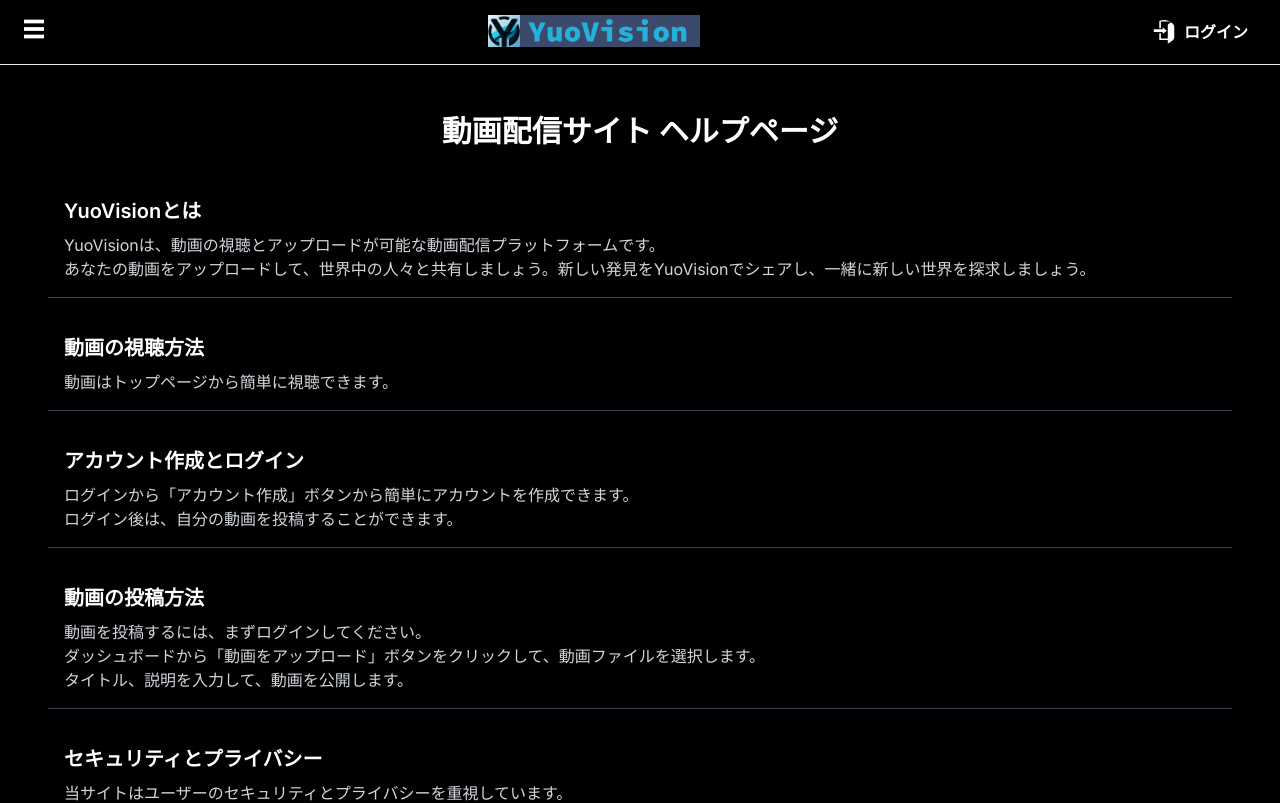
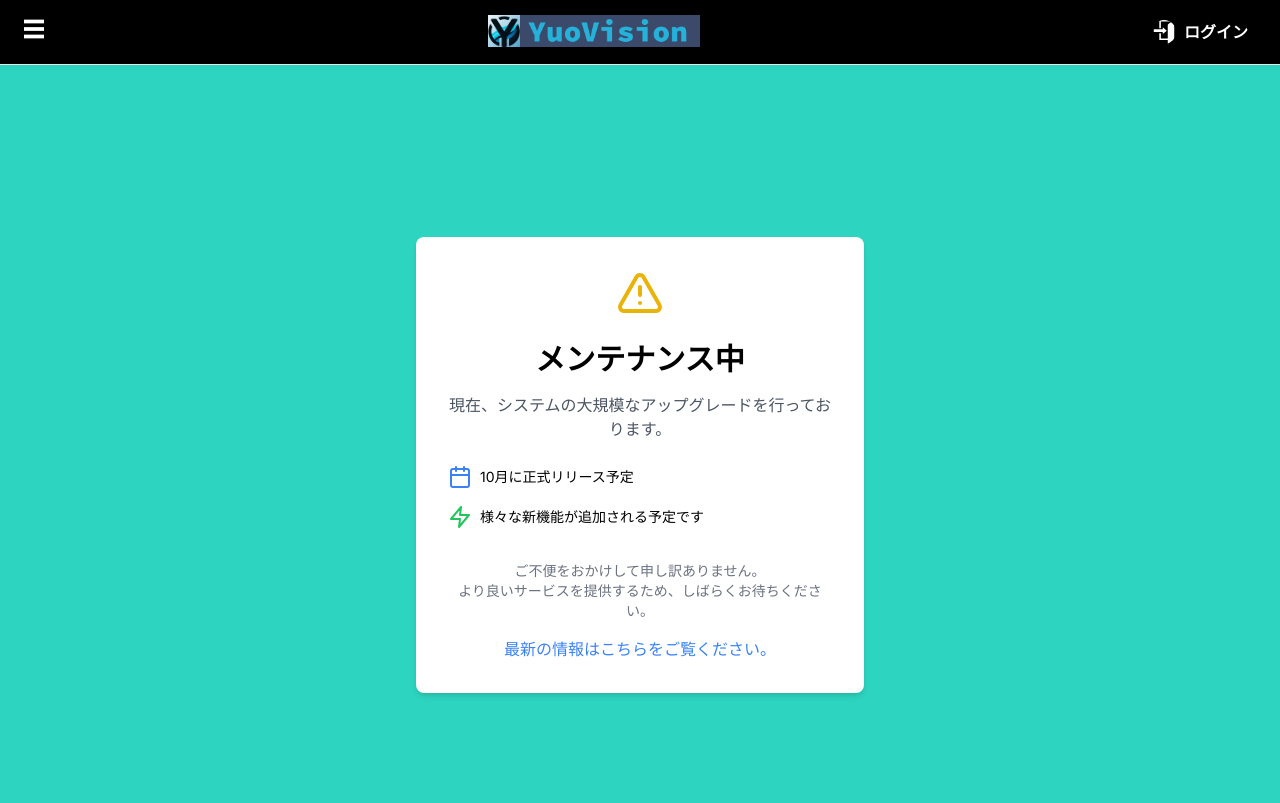
Before and after one commit to yuorei/video-front, a Next.js app: page /help in a window 1280 px wide. Shown: the top 803 px of the page. Built offline with nearby package versions, Linux system fonts and the light colour scheme; no server answers; what apollo-upload-client would draw is missing.

Commit message:
メンテナンス

```diff
--- /dev/null
+++ b/src/app/components/Maintenance.tsx
@@ -0,0 +1,51 @@
+// import React from 'react';
+
+// const Maintenance: React.FC = () => {
+//     return (
+//         <div>
+//             <h1>メンテナンス中</h1>
+//             <p>現在、メンテナンスを行っております。</p>
+//             <p>ご迷惑をおかけして申し訳ありません。</p>
+//         </div>
+//     );
+// };
+
+// export default Maintenance;
+import React from 'react';
+import { AlertTriangle, Calendar, Zap } from 'lucide-react';
+
+const Maintenance = () => {
+  return (
+    <div className="min-h-screen bg-teal-400 flex items-center justify-center">
+    {/* <div className="min-h-screen bg-[url('/error.png')] flex items-center justify-center"> */}
+      <div className="bg-white p-8 rounded-lg shadow-md max-w-md w-full">
+        <div className="flex items-center justify-center mb-6">
+          <AlertTriangle className="text-yellow-500 w-12 h-12" />
+        </div>
+        <h1 className="text-3xl font-bold text-center mb-4 text-black">メンテナンス中</h1>
+        <p className="text-gray-600 text-center mb-6">
+          現在、システムの大規模なアップグレードを行っております。
+        </p>
+        <div className="space-y-4">
+          <div className="flex items-center">
+            <Calendar className="text-blue-500 w-6 h-6 mr-2" />
+            <p className="text-sm text-black">10月に正式リリース予定</p>
+          </div>
+          <div className="flex items-center">
+            <Zap className="text-green-500 w-6 h-6 mr-2" />
+            <p className="text-sm text-black">様々な新機能が追加される予定です</p>
+          </div>
+        </div>
+        <div className="mt-8 text-center">
+          <p className="text-gray-500 text-sm">
+            ご不便をおかけして申し訳ありません。<br />
+            より良いサービスを提供するため、しばらくお待ちください。
+          </p>
+          <a href="https://twitter.com/yuovision" className="text-blue-500 hover:underline block mt-4">最新の情報はこちらをご覧ください。</a>
+        </div>
+      </div>
+    </div>
+  );
+};
+
+export default Maintenance;
--- a/src/app/layout.tsx
+++ b/src/app/layout.tsx
@@ -3,6 +3,7 @@ import type { Metadata } from "next";
 import { Inter } from "next/font/google";
 import Footer from "@/app/components/footer";
 import Header from "@/app/components/header";
+import Maintenance from "@/app/components/Maintenance";
 import { WithApolloProvider } from "./providers/WithApolloProvider";
 import GoogleAnalytics from "@/app/components/GoogleAnalytics/GoogleAnalytics";
 
@@ -36,6 +37,7 @@ export const metadata: Metadata = {
 };
 
 export default function RootLayout({ children }: React.PropsWithChildren) {
+  const isMaintenanceMode = true;
   return (
     <html lang="ja">
       <head>
@@ -45,9 +47,13 @@ export default function RootLayout({ children }: React.PropsWithChildren) {
         <WithApolloProvider>
           <div className="flex flex-col justify-between w-full h-full min-h-screen">
             <Header />
-            <main className="flex-auto  w-full py-4 mx-auto sm:px-6 md:py-6">
-              {children}
-            </main>
+            {isMaintenanceMode ? (
+              <Maintenance />
+            ) : (
+              <main className="flex-auto w-full py-4 mx-auto sm:px-6 md:py-6">
+                {children}
+              </main>
+            )}
             <Footer />
           </div>
         </WithApolloProvider>
```
